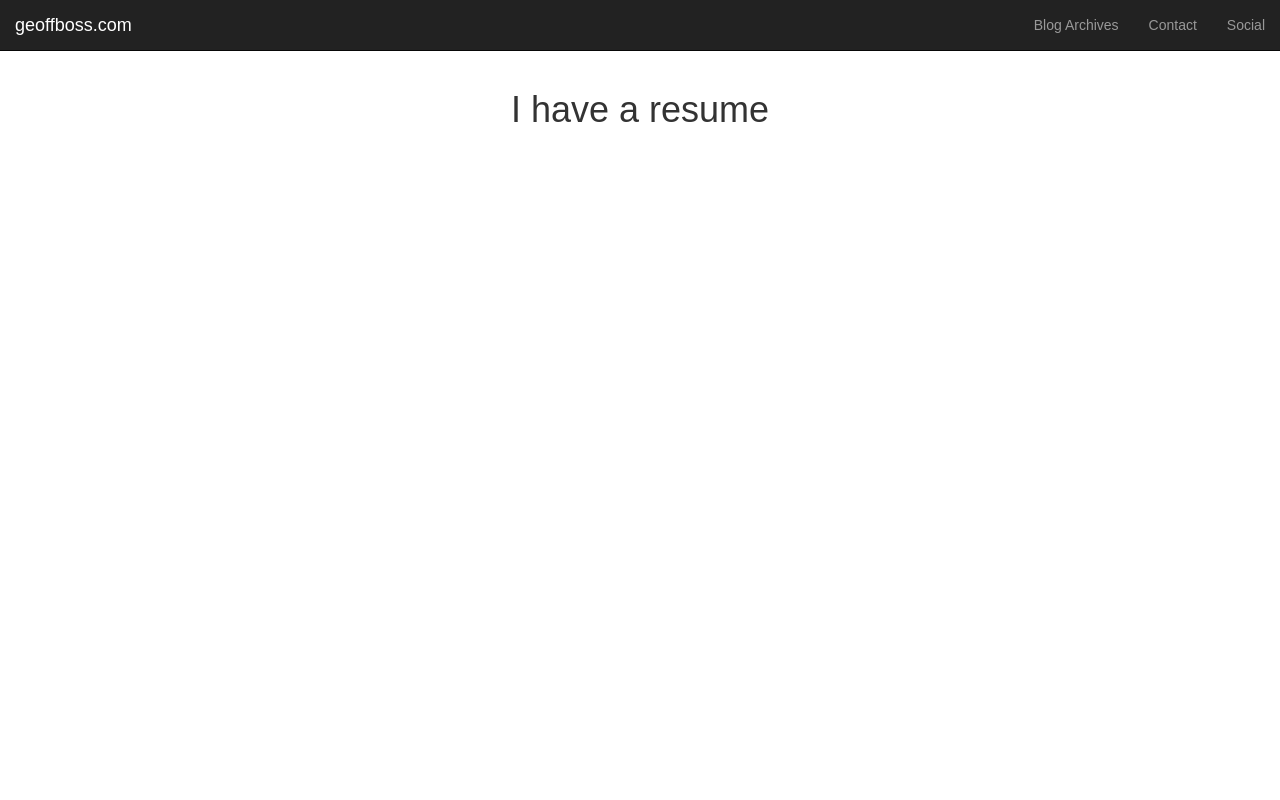
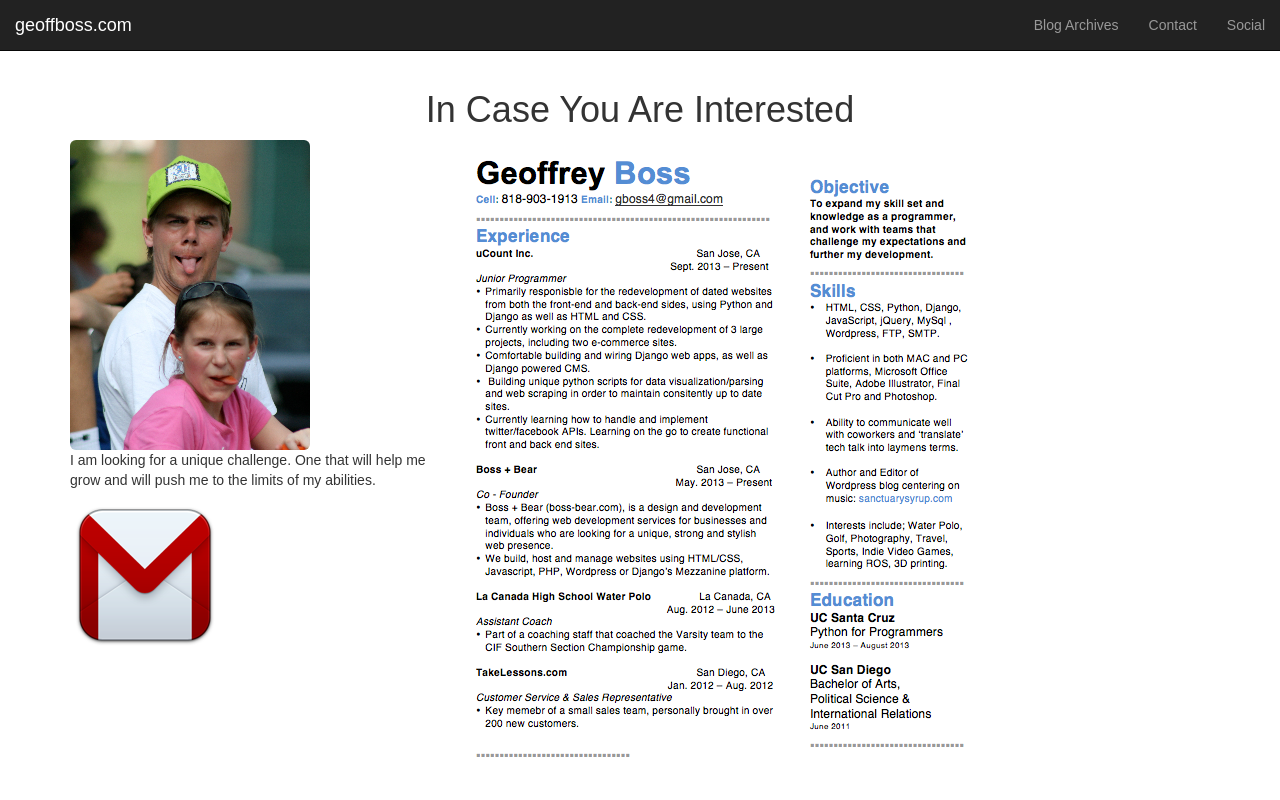
Before and after one commit to gffbss/gffbss-home, a Django app: page /contact/ in a window 1280 px wide. Run offline with Django 3.2, Linux system fonts and the light colour scheme; some libraries are stand-ins or nearby versions; some web fonts are replaced.

Commit message:
adding images

```diff
--- a/blog/models.py
+++ b/blog/models.py
@@ -12,7 +12,7 @@ class Post(models.Model):
     created = models.DateTimeField(auto_now_add=True)
 
 class Meta:
-    ordering = ['-created']
+    ordering = ['created']
 
     def __unicode__(self):
         return u'%s' %self.title
--- a/blog/static/css/main.css
+++ b/blog/static/css/main.css
@@ -5,6 +5,6 @@ body {
     padding-top: 70px;
 }
 
-h1 {
+h1, h3 {
     text-align: center;
 }
--- a/gb_home/templates/contact.html
+++ b/gb_home/templates/contact.html
@@ -1,6 +1,18 @@
-{% extends 'base.html' %}
+{% extends 'base.html'%}
+{% load staticfiles %}
 
 {% block content %}
-    <h1>I have a resume</h1>
+    <h1>In Case You Are Interested</h1>
+    <div class="row">
+        <div class="col-md-4">
+            <img class="img-rounded img-responsive" src="{% static 'img/me-bean.jpg' %}" />
+            <p>I am looking for a unique challenge. One that will help me grow and will push me to the limits of my abilities.</p>
+{#            <p>Download a <a href="{% url 'my_pdf' %}">PDF</a> version of my resume.</p>#}
+            <a href="mailto:gboss4@gmail.com"><img class="img-responsive" src="{% static 'img/gmail.png' %}"></a>
+        </div>
 
+        <div class="col-md-8">
+            <img class="img-rounded img-responsive" src="{% static 'img/resume.png' %}">
+        </div>
+    </div>
 {% endblock %}
--- a/gb_home/views.py
+++ b/gb_home/views.py
@@ -1,5 +1,9 @@
 # Create your views here.
 from django.shortcuts import render
+import os
+from __builtin__ import file
+from my_blog.settings import PDF_PATH
+from django.http import HttpResponse
 
 
 def home(request):
@@ -10,3 +14,12 @@ def contact(request):
 
 def social(request):
     return render(request, "social.html")
+
+def pdf(request, filename):
+
+    fullpath = os.path.join(PDF_PATH, filename)
+
+    response = HttpResponse(file(fullpath).read())
+    response['Content-Type'] = 'application/pdf'
+    response['Content-disposition'] = 'attachment'
+    return response
--- a/my_blog/settings.py
+++ b/my_blog/settings.py
@@ -92,6 +92,8 @@ TEMPLATE_LOADERS = (
 #     'django.template.loaders.eggs.Loader',
 )
 
+PDF_PATH = '/gb_home/static/pdf'
+
 MIDDLEWARE_CLASSES = (
     'django.middleware.common.CommonMiddleware',
     'django.contrib.sessions.middleware.SessionMiddleware',
--- a/my_blog/urls.py
+++ b/my_blog/urls.py
@@ -19,6 +19,9 @@ urlpatterns = patterns('',
     url(r'^blog/(?P<slug>[\w\-]+)/$', 'blog.views.post', name='view_post'),
     url(r'^contact/$', 'gb_home.views.contact', name='contact'),
     url(r'^social/$', 'gb_home.views.social', name='social'),
+    # Trying to get pdfs to work
+    # url(r'^pdf/(?P<filename>[a-z0-9A-Z_\-]*\.pdf)$', 'gb_home.views.pdf', name='my_pdf'),
+
 
 
 )
```
Also changed, not shown: gb_home/static/img/gmail.png (added), gb_home/static/img/me-bean.jpg (added), gb_home/static/img/resume.png (added), 5 other files.
